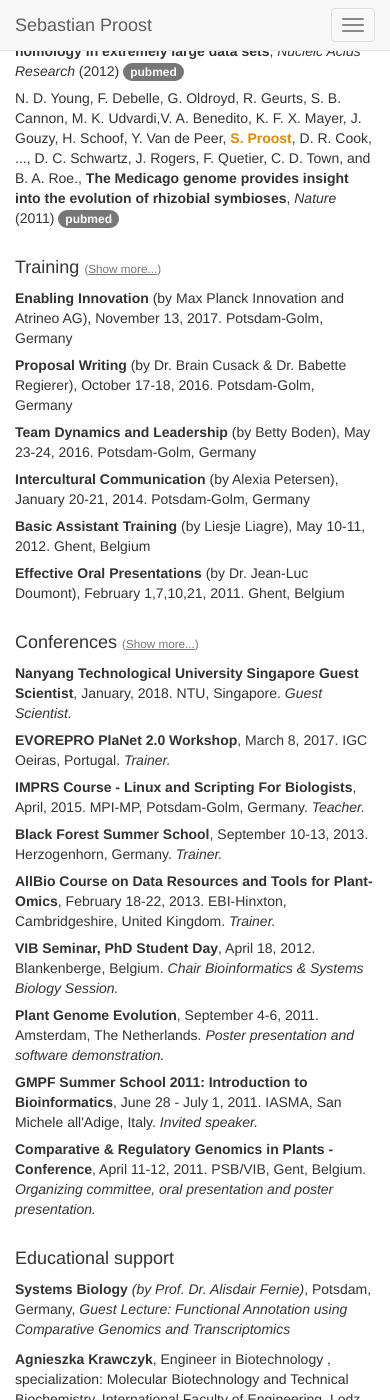
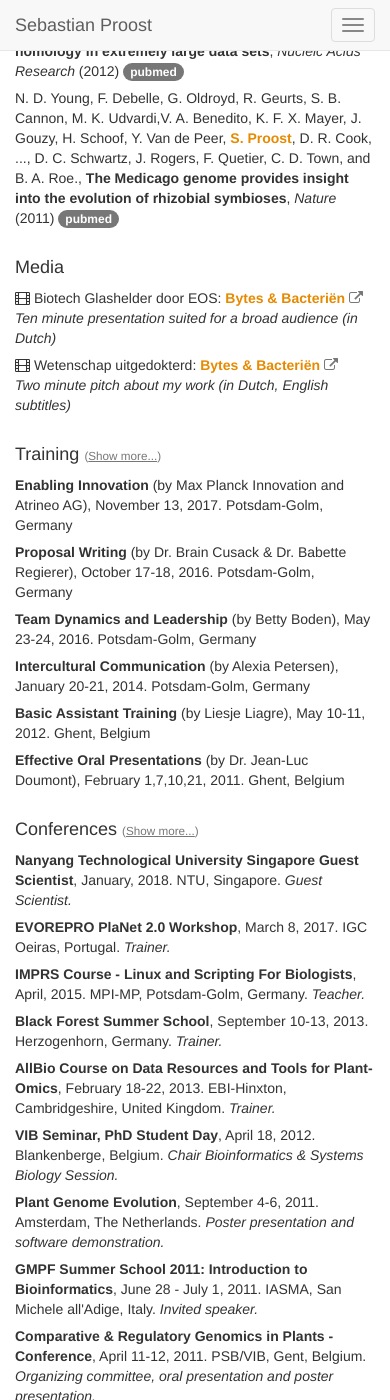
Before and after one commit to sepro/resume-pre2020, a Jekyll site: the page built from index.html, in a window 390 px wide and 1400 px high, scrolled down 2947 px. Built offline with Jekyll 4.4.1, drawn with Linux system fonts in a browser that asks for light colours; Markdown is read by kramdown in place of the engine named in the settings.

Commit message:
added media section (incomplete, but recent movies are there)

```diff
--- a/_config.yml
+++ b/_config.yml
@@ -3,4 +3,4 @@ markdown: redcarpet
 highlighter: rouge
 encoding: utf-8
 timeline_start: 2001
-timeline_stop: 2019
+timeline_stop: 2021
--- /dev/null
+++ b/_data/media.yaml
@@ -0,0 +1,13 @@
+- medium: "Biotech Glashelder door EOS"
+  title: "Bytes & Bacteriën"
+  year: 2019
+  icon: fa-film
+  description: "Ten minute presentation suited for a broad audience (in Dutch)"
+  url: https://www.youtube.com/watch?v=BVi8Vs8bsgk&list=PLCm0QI_1cS8-q_X5z29OFgbb3t4gM7SL7&index=5&t=0s
+
+- medium: "Wetenschap uitgedokterd"
+  title: "Bytes & Bacteriën"
+  year: 2019
+  icon: fa-film
+  description: "Two minute pitch about my work (in Dutch, English subtitles)"
+  url: https://www.wetenschapuitgedokterd.be/bytes-en-bacterien-software-om-de-darmflora-te-verkennen
--- /dev/null
+++ b/_includes/media.html
@@ -0,0 +1,4 @@
+<div class="row">
+	<div class="timeline col-lg-3 col-md-3 col-sm-4  hidden-xs" data-min={{ site.timeline_start }} data-max={{ site.timeline_stop }} data-value={{ m.year }}></div>
+	<div class="col-lg-9 col-md-9 col-sm-8"><i class="fa {{ m.icon }}"></i> {{ m.medium }}: <strong><a class="media-link" href="{{ m.url }}">{{ m.title }} <i class="fa fa-external-link text-muted"></i></a></strong><br /><em>{{ m.description }}</em></div>
+</div>
--- a/_layouts/default.html
+++ b/_layouts/default.html
@@ -33,6 +33,7 @@
 		    <li><a class="page-scroll" href="#education">Education</a></li>
 			<li><a class="page-scroll" href="#software">Software</a></li>
 			<li><a class="page-scroll" href="#publications">Publications</a></li>
+            <li><a class="page-scroll" href="#media">Media</a></li>
 			<li class="menu-item dropdown"><a href="#" class="dropdown-toggle" data-toggle="dropdown">More <b class="caret"></b></a>
 				<ul class="dropdown-menu">
 					<li><a class="page-scroll" href="#training">Training</a></li>
--- a/css/main.css
+++ b/css/main.css
@@ -92,3 +92,11 @@ strong.author {
   border-bottom: 1px dashed #999;
   display: inline;
 }
+
+.media-link {
+    color:#e68a00
+}
+
+.media-link:hover {
+    color:#d67a00
+}
--- a/index.html
+++ b/index.html
@@ -73,6 +73,21 @@ title: CV Sebastian Proost, PhD
 		  <li class="toggle toggle-off">
 		{% endif %}
 			{% include paper.html p=p %}
+		  </li>
+	{% endfor %}
+  </ul>
+</section>
+
+<section id="media">
+<div class="row">
+	<div class="timelegend col-lg-3 col-md-3 col-sm-4  hidden-xs" data-min={{ site.timeline_start }} data-max={{ site.timeline_stop }}></div>
+    <div class="col-lg-9 col-md-9 col-sm-8"><h1>Media</h1></div>
+</div>
+
+  <ul class="cv_list">
+	{% for m in site.data.media %}
+		  <li>
+				{% include media.html m=m %}
 		  </li>
 	{% endfor %}
   </ul>
```
